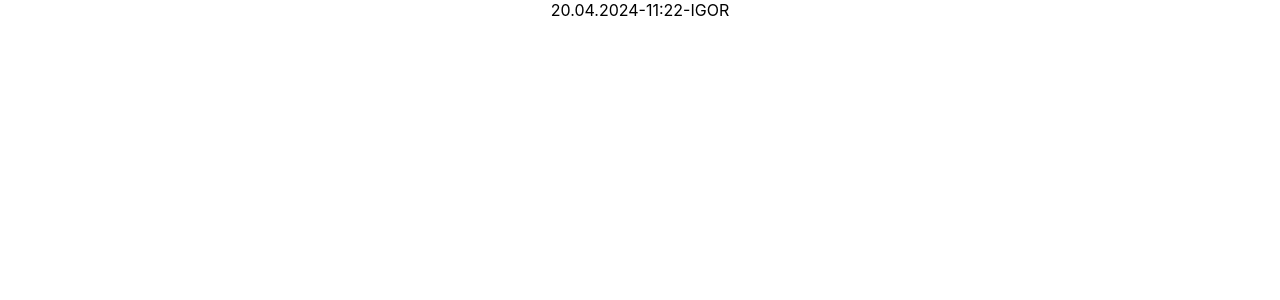
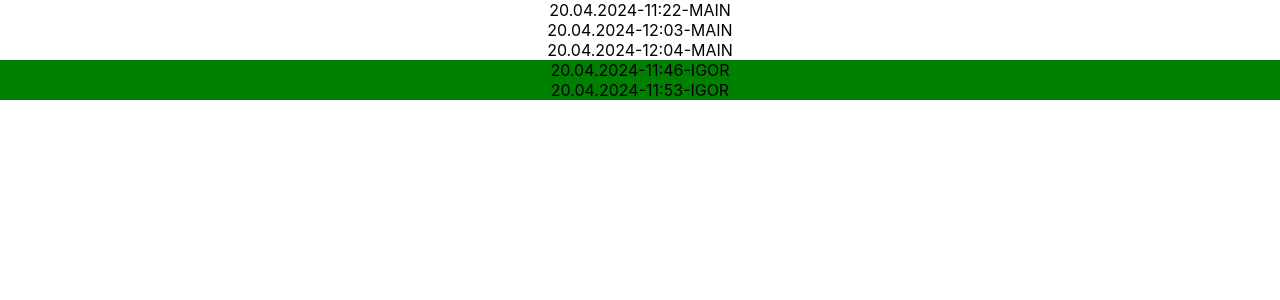
Before and after one commit to IgorYudintsev/gitbranches, a React (Create React App) app: page / in a window 1280 px wide. Shown: the top 300 px of the page. Built offline with nearby package versions, Linux system fonts and the light colour scheme.

Commit message:
20.04.2024-20.04.2024-12:11-Sasha+Igor

```diff
--- a/src/App.tsx
+++ b/src/App.tsx
@@ -1,13 +1,17 @@
 import React from 'react';
 import logo from './logo.svg';
 import './App.css';
+import {Igor} from "./Igor";
 
 function App() {
-  return (
-    <div className="App">
-     <div>20.04.2024-11:22-IGOR</div>
-    </div>
-  );
+    return (
+        <div className="App">
+            <div>20.04.2024-11:22-MAIN</div>
+            <div>20.04.2024-12:03-MAIN</div>
+            <div>20.04.2024-12:04-MAIN</div>
+            <Igor/>
+        </div>
+    );
 }
 
 export default App;
--- /dev/null
+++ b/src/Igor.tsx
@@ -0,0 +1,11 @@
+
+import React from "react";
+
+export const Igor = () => {
+    return (
+        <div style={{backgroundColor:'green'}}>
+            <div>20.04.2024-11:46-IGOR</div>
+            <div>20.04.2024-11:53-IGOR</div>
+            </div>
+    );
+};
--- a/src/Sasha.tsx
+++ b/src/Sasha.tsx
@@ -6,6 +6,7 @@ export const Sasha = (props: Props) => {
     return (
         <div>
             <div>20.04.2024-12:00-Sasha</div>
+            <div>20.04.2024-12:19-Sasha</div>
         </div>
     );
 };
```
